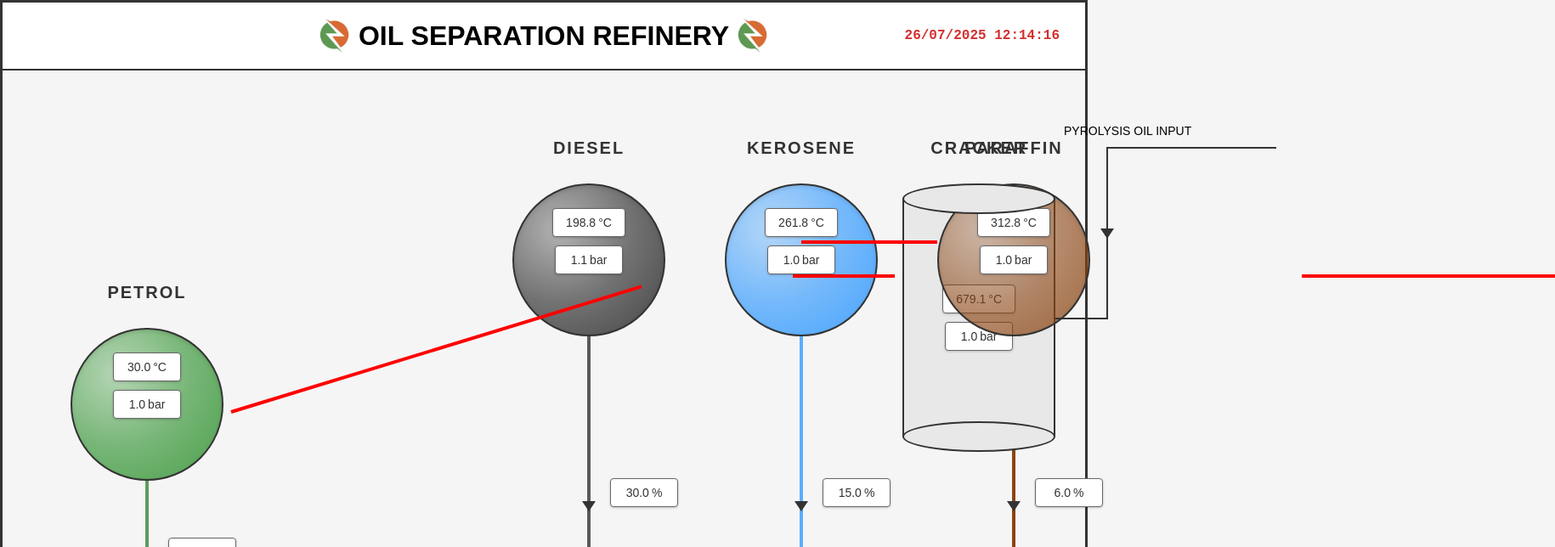
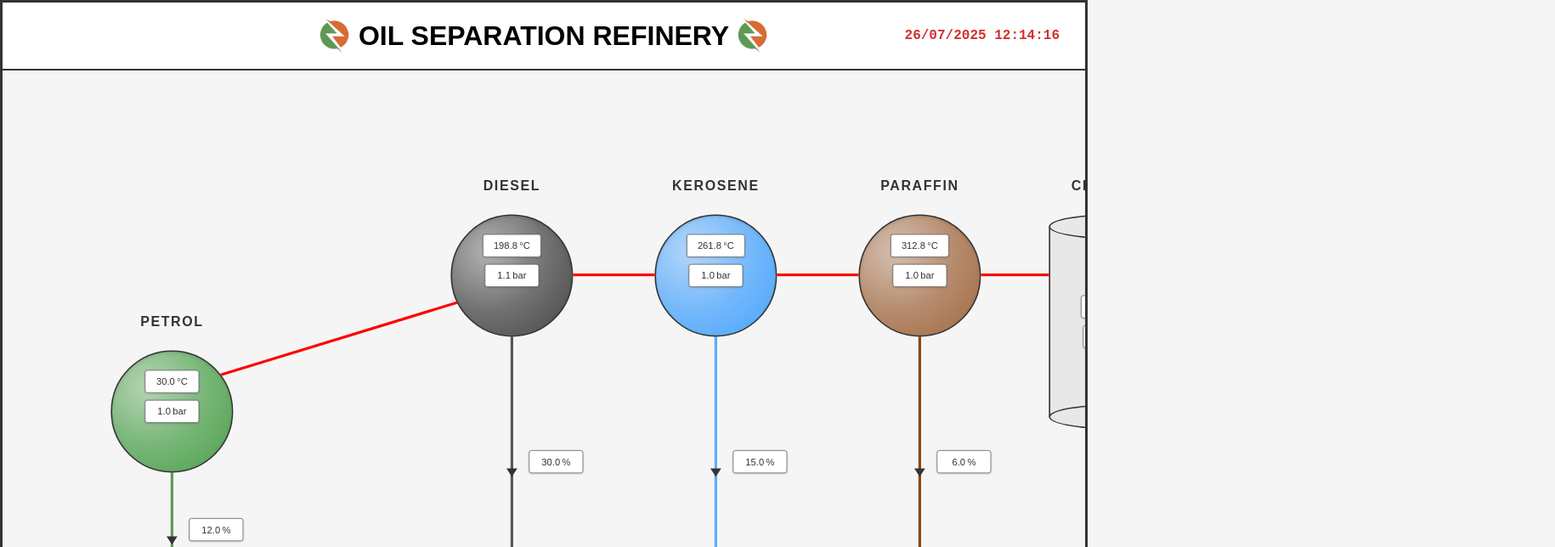
Before and after one commit to taliablain/pressure-flow-ui, a React (Create React App) app: page / in a window 1280 px wide. Shown: the top 644 px of the page at 85% size, 1830 px wide, since content can reach past the window. Built offline with nearby package versions, Linux system fonts and the light colour scheme.

Commit message:
fixed strcuture

```diff
--- a/src/App.css
+++ b/src/App.css
@@ -63,19 +63,25 @@ body {
   font-family: "Courier New", monospace;
 }
 
-/* Main Distillation Layout */
+/* Main Distillation Layout - Fixed Container */
 .distillation-container {
-  display: grid;
-  grid-template-columns: 1fr 1fr 1fr 1fr 1fr;
-  grid-template-rows: auto auto auto;
-  gap: 80px;
-  padding: 80px 40px;
   flex: 1;
   background-color: #f5f5f5;
-  justify-items: center;
-  align-items: start;
   position: relative;
+  display: flex;
+  justify-content: center;
+  align-items: center;
   min-height: 600px;
+  overflow: hidden;
+}
+
+/* Fixed layout wrapper that scales as one unit */
+.fixed-layout-wrapper {
+  position: relative;
+  width: 1600px;
+  height: 500px;
+  transform-origin: center center;
+  transition: transform 0.3s ease;
 }
 
 .product-column {
@@ -85,54 +91,53 @@ body {
   align-items: center;
 }
 
-/* Fixed positioning for each product */
+/* Fixed positioning for each product within the wrapper */
 .product-column:nth-child(1) {
   /* PETROL */
-  left: 100px;
-  top: 300px;
+  left: 0px;
+  top: 200px;
 }
 
 .product-column:nth-child(2) {
   /* DIESEL */
-  left: 750px;
-  top: 100px;
+  left: 500px;
+  top: 0px;
 }
 
 .product-column:nth-child(3) {
   /* KEROSENE */
-  left: 1050px;
-  top: 100px;
+  left: 800px;
+  top: 0px;
 }
 
 .product-column:nth-child(4) {
   /* PARAFFIN */
-  left: 1350px;
-  top: 100px;
+  left: 1100px;
+  top: 0px;
 }
 
 .product-column:nth-child(5) {
-  /* CRACKER - Back to grid positioning */
-  position: relative;
-  left: auto;
-  top: auto;
+  /* CRACKER - Position relative to paraffin */
+  left: 1380px;
+  top: 0px;
 }
 
+/* Connection lines with fixed positioning within wrapper */
 .paraffin-cracker-connection {
   position: absolute;
-  left: 1529px; /* Right edge of paraffin */
-  top: 240px; /* Same height as other lines */
-  width: 298px; /* Distance between them (1600 - 1440) */
+  left: 1280px;
+  top: 140px;
+  width: 100px;
   height: 4px;
   background-color: #ff0000;
   z-index: 15;
 }
 
-/* Simple red line between kerosene and paraffin */
 .kerosene-paraffin-connection {
   position: absolute;
-  left: 1230px; /* Start from right edge of kerosene circle (1050 + 90) */
-  top: 240px; /* Moved down from center of circles */
-  width: 120px; /* Exact distance between circle edges (1350 - 1050 - 90 - 90 = 210px) */
+  left: 980px;
+  top: 140px;
+  width: 120px;
   height: 4px;
   background-color: #ff0000;
   z-index: 15;
@@ -140,9 +145,9 @@ body {
 
 .kerosene-diesel-connection {
   position: absolute;
-  left: 930px; /* Start from right edge of kerosene circle (1050 + 90) */
-  top: 240px; /* Moved down from center of circles */
-  width: 120px; /* Exact distance between circle edges (1350 - 1050 - 90 - 90 = 210px) */
+  left: 680px;
+  top: 140px;
+  width: 120px;
   height: 4px;
   background-color: #ff0000;
   z-index: 15;
@@ -150,12 +155,12 @@ body {
 
 .diesel-petrol-connection {
   position: absolute;
-  left: 269px; /* Start from left edge of diesel circle */
-  top: 400px; /* Start from bottom area of diesel circle */
-  width: 505px; /* Long enough to reach petrol */
+  left: 162px;
+  top: 287px;
+  width: 363px;
   height: 4px;
   background-color: #ff0000;
-  transform: rotate(-17deg); /* Angle to reach petrol circle */
+  transform: rotate(-17deg);
   transform-origin: left center;
   z-index: 15;
 }
@@ -240,11 +245,7 @@ body {
 
 /* Cracker cylinder styling */
 .cracker-column {
-  grid-column: 5;
-  grid-row: 1 / span 3;
-  position: absolute;
-  left: 0px; /* Fixed distance from paraffin (1350 + 90 + 110 = 1550px) */
-  top: 0px;
+  /* Positioned within fixed wrapper */
 }
 
 .simple-cylinder {
@@ -471,61 +472,28 @@ body {
   width: auto;
 }
 
-/* Responsive Design */
+/* Responsive Design - Scale the entire wrapper */
+@media (max-width: 1600px) {
+  .fixed-layout-wrapper {
+    transform: scale(0.9);
+  }
+}
+
 @media (max-width: 1400px) {
-  .product-column:nth-child(1) { left: 80px; top: 250px; }
-  .product-column:nth-child(2) { left: 600px; top: 80px; }
-  .product-column:nth-child(3) { left: 850px; top: 80px; }
-  .product-column:nth-child(4) { left: 1100px; top: 80px; }
-
-  .kerosene-paraffin-connection {
-    left: 940px;
-    width: 160px;
-    top: 200px;
+  .fixed-layout-wrapper {
+    transform: scale(0.8);
   }
 }
 
 @media (max-width: 1200px) {
-  .product-circle,
-  .petrol-circle,
-  .diesel-circle,
-  .kerosene-circle,
-  .paraffin-circle {
-    width: 140px;
-    height: 140px;
+  .fixed-layout-wrapper {
+    transform: scale(0.7);
   }
+}
 
-  .cylinder-top-cap,
-  .cylinder-bottom-cap {
-    width: 120px;
-    height: 24px;
-  }
-
-  .cylinder-main-body {
-    width: 120px;
-    height: 180px;
-    margin-top: -12px;
-    margin-bottom: -12px;
-  }
-
-  .product-label {
-    font-size: 18px;
-  }
-
-  .collection-trap {
-    width: 80px;
-    height: 60px;
-  }
-
-  .product-column:nth-child(1) { left: 60px; top: 220px; }
-  .product-column:nth-child(2) { left: 550px; top: 60px; }
-  .product-column:nth-child(3) { left: 750px; top: 60px; }
-  .product-column:nth-child(4) { left: 950px; top: 60px; }
-
-  .kerosene-paraffin-connection {
-    left: 820px;
-    width: 130px;
-    top: 180px;
+@media (max-width: 1000px) {
+  .fixed-layout-wrapper {
+    transform: scale(0.6);
   }
 }
 
@@ -533,6 +501,13 @@ body {
   .distillation-container {
     display: block;
     padding: 20px;
+  }
+
+  .fixed-layout-wrapper {
+    position: relative;
+    transform: none;
+    width: 100%;
+    height: auto;
   }
 
   .product-column {
@@ -553,6 +528,19 @@ body {
     height: 120px;
   }
 
+  .cylinder-top-cap,
+  .cylinder-bottom-cap {
+    width: 120px;
+    height: 24px;
+  }
+
+  .cylinder-main-body {
+    width: 120px;
+    height: 180px;
+    margin-top: -12px;
+    margin-bottom: -12px;
+  }
+
   .product-label {
     font-size: 16px;
   }
@@ -566,7 +554,10 @@ body {
     height: 80px;
   }
 
-  .kerosene-paraffin-connection {
+  .paraffin-cracker-connection,
+  .kerosene-paraffin-connection,
+  .kerosene-diesel-connection,
+  .diesel-petrol-connection {
     display: none;
   }
 
--- a/src/App.js
+++ b/src/App.js
@@ -792,6 +792,7 @@ return (
 
     {/* Main Distillation Layout */}
     <div className="distillation-container">
+      <div className="fixed-layout-wrapper">
         {products.map((product, index) => (
           <div key={product} className="product-column">
             <div className="product-label">{product}</div>
@@ -866,13 +867,7 @@ return (
           </div>
         ))}
 
-      {/* Simple red line between kerosene and paraffin circles */}
-      <div className="paraffin-cracker-connection"></div>
-      <div className="kerosene-paraffin-connection"></div>
-      <div className="kerosene-diesel-connection"></div>
-      <div className="diesel-petrol-connection"></div>
-
-      {/* Cracker cylinder */}
+        {/* Cracker cylinder - separate from products array */}
         <div className="product-column cracker-column">
           <div className="product-label">CRACKER</div>
           <div className="simple-cylinder">
@@ -904,6 +899,13 @@ return (
             <div className="pyrolysis-label">PYROLYSIS OIL INPUT</div>
           </div>
         </div>
+
+        {/* Connection lines within the fixed wrapper */}
+        <div className="paraffin-cracker-connection"></div>
+        <div className="kerosene-paraffin-connection"></div>
+        <div className="kerosene-diesel-connection"></div>
+        <div className="diesel-petrol-connection"></div>
+      </div>
     </div>
 
     {/* Footer */}
```
Lines whose indentation alone changed are shown as unchanged.
